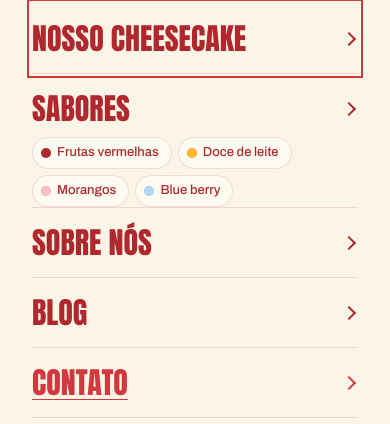
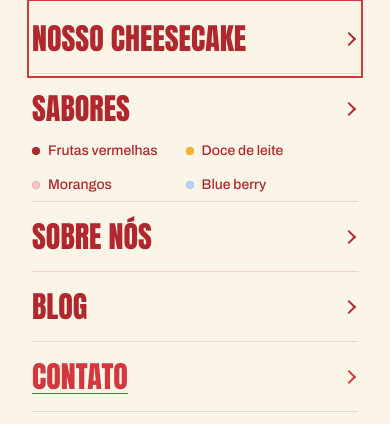
Before and after one commit to joseluizdev123/casa-do-cheesecake, a PHP site: page / in a window 390 px wide, after a click on "Abrir menu". Shown: the part 76-500 px from the top of the page. Run offline with PHP 8.4, Linux system fonts and the light colour scheme.

Commit message:
Depoimentos: "Setembro" corrigido; menu mobile com sabores compactos
- Datas das avaliações: "Setenbro 2026" → "Setembro 2026" (estático e seed do WP)
- Menu mobile: sabores viram submenu leve em 2 colunas (bolinha na cor do
  sabor + texto 14px), sem pílulas; mesmo link direto para o sabor

Co-Authored-By: Claude Opus 5.5 <noreply@anthropic.com>

```diff
--- a/assets/css/components.css
+++ b/assets/css/components.css
@@ -245,39 +245,38 @@
     transition: transform var(--dur) var(--ease);
   }
 
-  /* Sabores: link + chips com a cor de cada sabor (mesmas cores do cardápio) */
-  .mobile-nav__item--sabores .mobile-nav__link { padding-bottom: 12px; }
+  /* Sabores: submenu leve em 2 colunas — bolinha na cor do sabor + texto
+     (mesmas cores do cardápio). Compacto, sem borda nem fundo. */
+  .mobile-nav__item--sabores .mobile-nav__link { padding-bottom: 10px; }
   .mobile-nav__chips {
-    display: flex;
-    flex-wrap: wrap;
-    gap: 6px;
-    padding-bottom: 18px;
+    display: grid;
+    grid-template-columns: repeat(2, max-content);
+    gap: 2px 28px;
+    padding-bottom: 16px;
   }
   .mobile-nav__chip {
     display: inline-flex;
     align-items: center;
-    gap: 6px;
-    min-height: 32px;
-    padding: 5px 12px 5px 8px;
-    border: 1px solid var(--color-red-700-a15);
-    border-radius: var(--radius-pill);
-    background: var(--color-cream-25);
+    gap: 8px;
+    min-height: 32px;                   /* alvo de toque com o texto pequeno */
+    padding: 0;
     font-family: var(--font-body);
-    font-size: 13px;
+    font-size: 14px;
     font-weight: 500;
     line-height: 1.2;
     color: var(--color-red-700);
-    transition: border-color var(--dur) var(--ease), background-color var(--dur) var(--ease);
+    transition: color var(--dur) var(--ease);
   }
   .mobile-nav__chip::before {
     content: "";
     flex-shrink: 0;
-    width: 10px;
-    height: 10px;
+    width: 8px;
+    height: 8px;
     border-radius: 50%;
     background: var(--chip, var(--color-red-700));
-    box-shadow: inset 0 0 0 1px rgb(0 0 0 / .08);
+    box-shadow: inset 0 0 0 1px rgb(0 0 0 / .1);
   }
+  .mobile-nav__chip:active { color: var(--color-red-600); }
 
   /* Ações no pé do painel (sobem para junto da lista quando sobra espaço) */
   .mobile-nav__actions {
@@ -358,7 +357,7 @@
   .mobile-nav__link { font-size: 22px; padding-block: 10px; }
   .mobile-nav__item--sabores .mobile-nav__link { padding-bottom: 8px; }
   .mobile-nav__chips { padding-bottom: 10px; }
-  .mobile-nav__chip { min-height: 34px; padding-block: 6px; }
+  .mobile-nav__chip { min-height: 28px; }
   .mobile-nav__actions { grid-template-columns: 1fr 1fr; padding-top: 16px; }
   .mobile-nav__contact { padding-top: 10px; }
 }
--- a/index.html
+++ b/index.html
@@ -534,7 +534,7 @@
                 <p class="depoimentos__author-name" data-figma-node="7057:404">Layza Souza</p>
                 <p class="depoimentos__source" data-figma-node="7057:405">Avaliação publicada no Google.</p>
               </div>
-              <p class="depoimentos__date" data-figma-node="7057:406">Setenbro 2026</p>
+              <p class="depoimentos__date" data-figma-node="7057:406">Setembro 2026</p>
             </footer>
           </li>
           <li class="depoimentos__card" data-figma-node="7057:407">
@@ -562,7 +562,7 @@
                 <p class="depoimentos__author-name" data-figma-node="7057:440">Lu Cunha</p>
                 <p class="depoimentos__source" data-figma-node="7057:441">Avaliação publicada no Google.</p>
               </div>
-              <p class="depoimentos__date" data-figma-node="7057:442">Setenbro 2026</p>
+              <p class="depoimentos__date" data-figma-node="7057:442">Setembro 2026</p>
             </footer>
           </li>
           <li class="depoimentos__card" data-figma-node="7057:443">
@@ -590,7 +590,7 @@
                 <p class="depoimentos__author-name" data-figma-node="7057:476">Giovanna Marescalchi</p>
                 <p class="depoimentos__source" data-figma-node="7057:477">Avaliação publicada no Google.</p>
               </div>
-              <p class="depoimentos__date" data-figma-node="7057:478">Setenbro 2026</p>
+              <p class="depoimentos__date" data-figma-node="7057:478">Setembro 2026</p>
             </footer>
           </li>
           <li class="depoimentos__card">
--- a/src/sections/07-depoimentos.html
+++ b/src/sections/07-depoimentos.html
@@ -40,7 +40,7 @@
                 <p class="depoimentos__author-name" data-figma-node="7057:404">Layza Souza</p>
                 <p class="depoimentos__source" data-figma-node="7057:405">Avaliação publicada no Google.</p>
               </div>
-              <p class="depoimentos__date" data-figma-node="7057:406">Setenbro 2026</p>
+              <p class="depoimentos__date" data-figma-node="7057:406">Setembro 2026</p>
             </footer>
           </li>
           <li class="depoimentos__card" data-figma-node="7057:407">
@@ -68,7 +68,7 @@
                 <p class="depoimentos__author-name" data-figma-node="7057:440">Lu Cunha</p>
                 <p class="depoimentos__source" data-figma-node="7057:441">Avaliação publicada no Google.</p>
               </div>
-              <p class="depoimentos__date" data-figma-node="7057:442">Setenbro 2026</p>
+              <p class="depoimentos__date" data-figma-node="7057:442">Setembro 2026</p>
             </footer>
           </li>
           <li class="depoimentos__card" data-figma-node="7057:443">
@@ -96,7 +96,7 @@
                 <p class="depoimentos__author-name" data-figma-node="7057:476">Giovanna Marescalchi</p>
                 <p class="depoimentos__source" data-figma-node="7057:477">Avaliação publicada no Google.</p>
               </div>
-              <p class="depoimentos__date" data-figma-node="7057:478">Setenbro 2026</p>
+              <p class="depoimentos__date" data-figma-node="7057:478">Setembro 2026</p>
             </footer>
           </li>
           <li class="depoimentos__card">
```
Also changed, not shown: theme/casadocheesecake/assets/css/components.css (+17 -18 lines), theme/casadocheesecake/inc/sections/07-depoimentos.php (+5 -5 lines).
